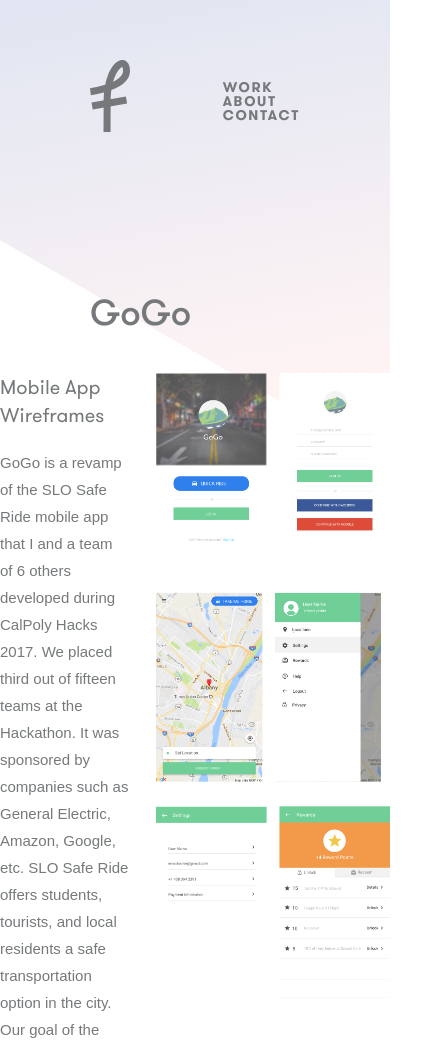
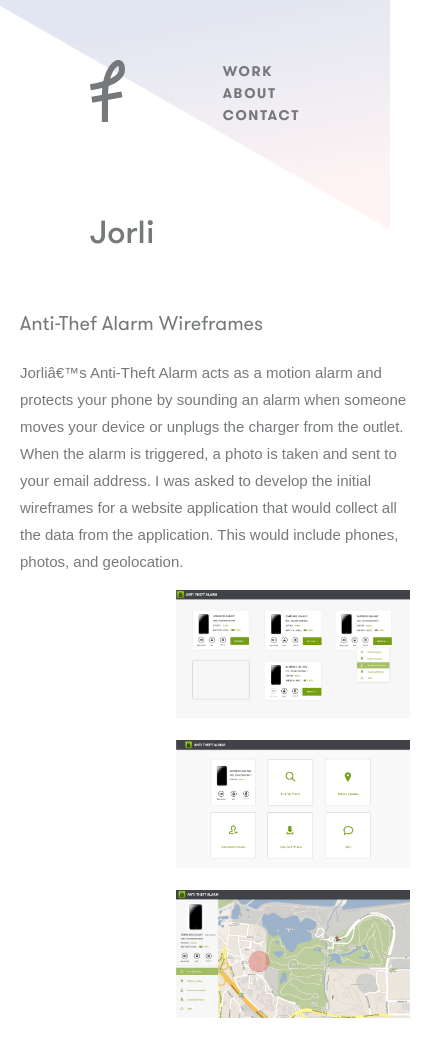
Before and after one commit to faricacarroll/mywebsite, a plain HTML site: page jorli.html in a window 390 px wide. Shown: the top 1043 px of the page, 430 px wide, since content can reach past the window. Drawn offline with Linux system fonts and the light colour scheme; a web font is replaced by a local one.

Commit message:
Attempting to make responsive

```diff
--- a/jorli.html
+++ b/jorli.html
@@ -7,7 +7,7 @@
 <meta charset=”UTF-8”>
 
 <!-- THE TITLE WILL APPEAR IN THE BROWSER WINDOW OR TAB -->
-<title> Farica Carroll's Website </title>
+<title> Farica Carroll </title>
 <!-- MEDIA QUERIES -->
 <meta name="viewport" content="width=device-width, initial-scale=1, maximum-scale=1">
 
@@ -32,26 +32,23 @@
         </nav>
     </header>
     <div class="title">
-        <h1>GoGo</h1>
+        <h1>Jorli</h1>
     </div>
 
     <div id="project-pages">
         <div class="project-meta">
-            <h4 class="project-title">Mobile App Wireframes</h4>
+            <h4 class="project-title">Anti-Thef Alarm Wireframes</h4>
             <div class="project-description">
-                <p>GoGo is a revamp of the SLO Safe Ride mobile app that I and a team of 6 others developed during CalPoly Hacks 2017. We placed third out of fifteen teams at the Hackathon. It was sponsored by companies such as General Electric, Amazon, Google, etc. SLO Safe Ride offers students, tourists, and local residents a safe transportation option in the city. Our goal of the Hackathon was to combat drunk driving, and we decided to do so by making GoGo as user friendly as possible.</p>
+                <p>Jorli’s Anti-Theft Alarm acts as a motion alarm and protects your phone by sounding an alarm when someone moves your device or unplugs the charger from the outlet. When the alarm is triggered, a photo is taken and sent to your email address. I was asked to develop the initial wireframes for a website application that would collect all the data from the application. This would include phones, photos, and geolocation. </p>
 
-                <p>We created a quick ride button that allowed the user to request a ride without having to login into an account in case they were too intoxicated to put all that information in. We also implemented a credit card scanner that would allow the user to simply take a picture of their credit card, instead of manually typing the numbers in.</p>
-
-                <p>In order to increase the usage of GoGo against other competitors, we included a rewards system into the application. SLO Safe Ride is teamed up with many of the bars and restaurants downtown, and offer special discounts for using their rides. However, not many students or residents are aware of this, so we wanted the app to bring more attention to this.</p>
                 </div>
 
             </div>
         <div class="image-list">
             <div class="image-row">
-                <img src="images/projectItems/gogo/gogo1.png">
-                <img src="images/projectItems/gogo/gogo2.png">
-                <img src="images/projectItems/gogo/gogo3.png">
+                <img src="images/projectItems/jorli1.png">
+                <img src="images/projectItems/jorli2.png">
+                <img src="images/projectItems/jorli3.png">
 
             </div>
 
--- a/styles-contact.css
+++ b/styles-contact.css
@@ -420,6 +420,8 @@
     max-width: 1100px;
     margin: 3% auto;
     align-content: center;
+    padding: 0 100px 0 100px;
+    position: relative;
 }
 
 .project-meta {
@@ -456,6 +458,51 @@
 
 @media (max-width:768px) {
     .topbar nav li {
-        display:block; /* the nav elements will stack on top of one another which allows for a better user experience */
+        display:
     }
+
+    .logo {
+        height: 62px;
+    }
+
+    body {
+        background-size: 600px;
+    }
+
+    #project-pages {
+        padding: 20px;
+    }
+
 }
+
+@media (max-width: 509px) {
+    .topbar nav {
+        padding-top: 24px
+    }
+
+    .topbar nav li {
+        display: block;
+        padding-bottom: 8px;
+    }
+
+    .title {
+        padding-top: 30px;
+    }
+
+    h1 {
+        font-size: 2em;
+    }
+
+    body {
+        background-size: 400px;
+    }
+
+    .project-meta {
+        display: block;
+        width: 100%;
+        margin-right: 0;
+        padding-right: 20px;
+    }
+
+
+}
```
Also changed, not shown: gogo.html (+1 -1 lines), inzopa.html (+1 -1 lines), jupyter-brandguide.html (+1 -1 lines), jupyter.html (+1 -1 lines), work.html (+1 -1 lines), images/projectItems/jorli1.png (added), images/projectItems/jorli2.png (added), images/projectItems/jorli3.png (added).
